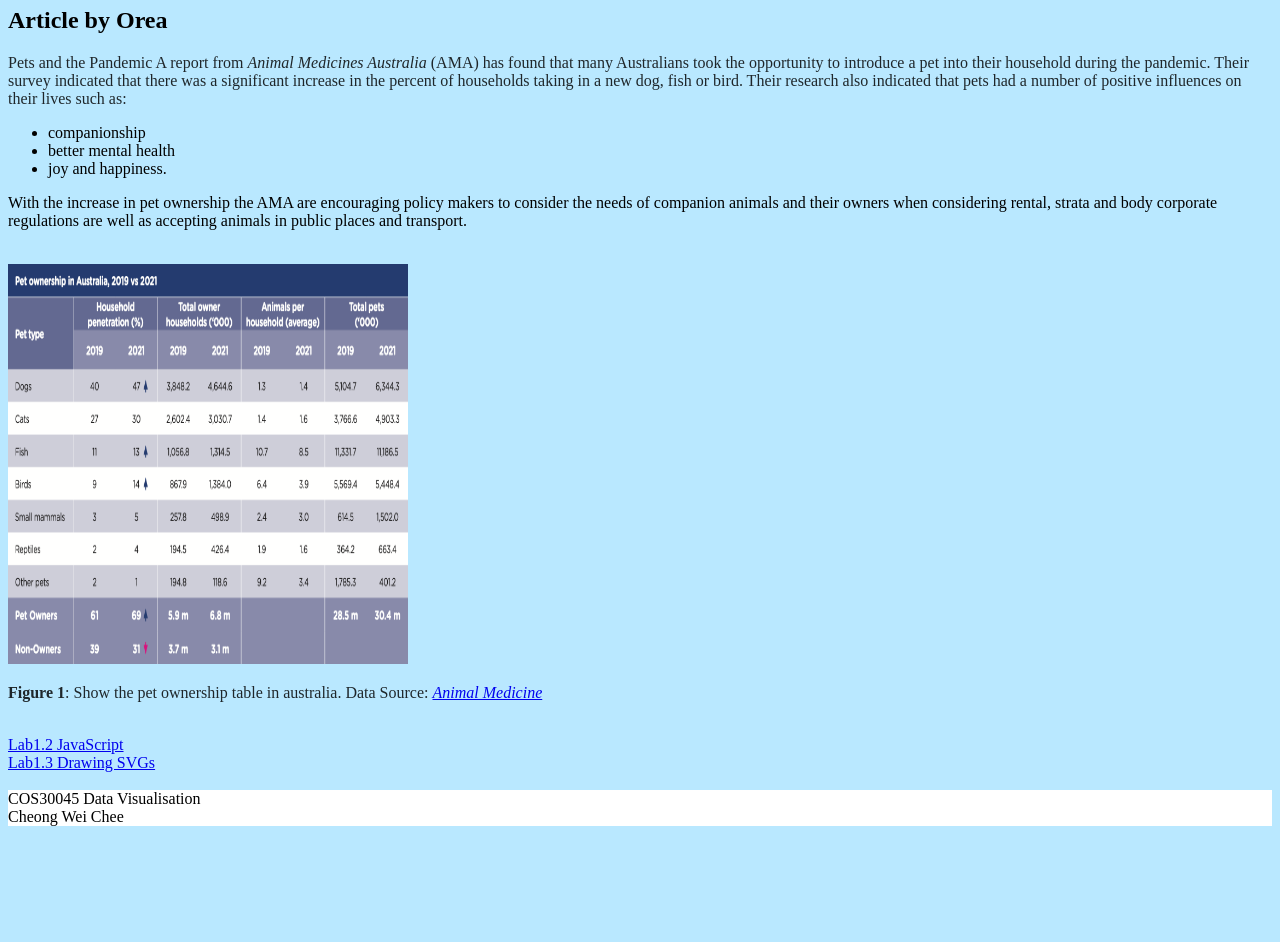
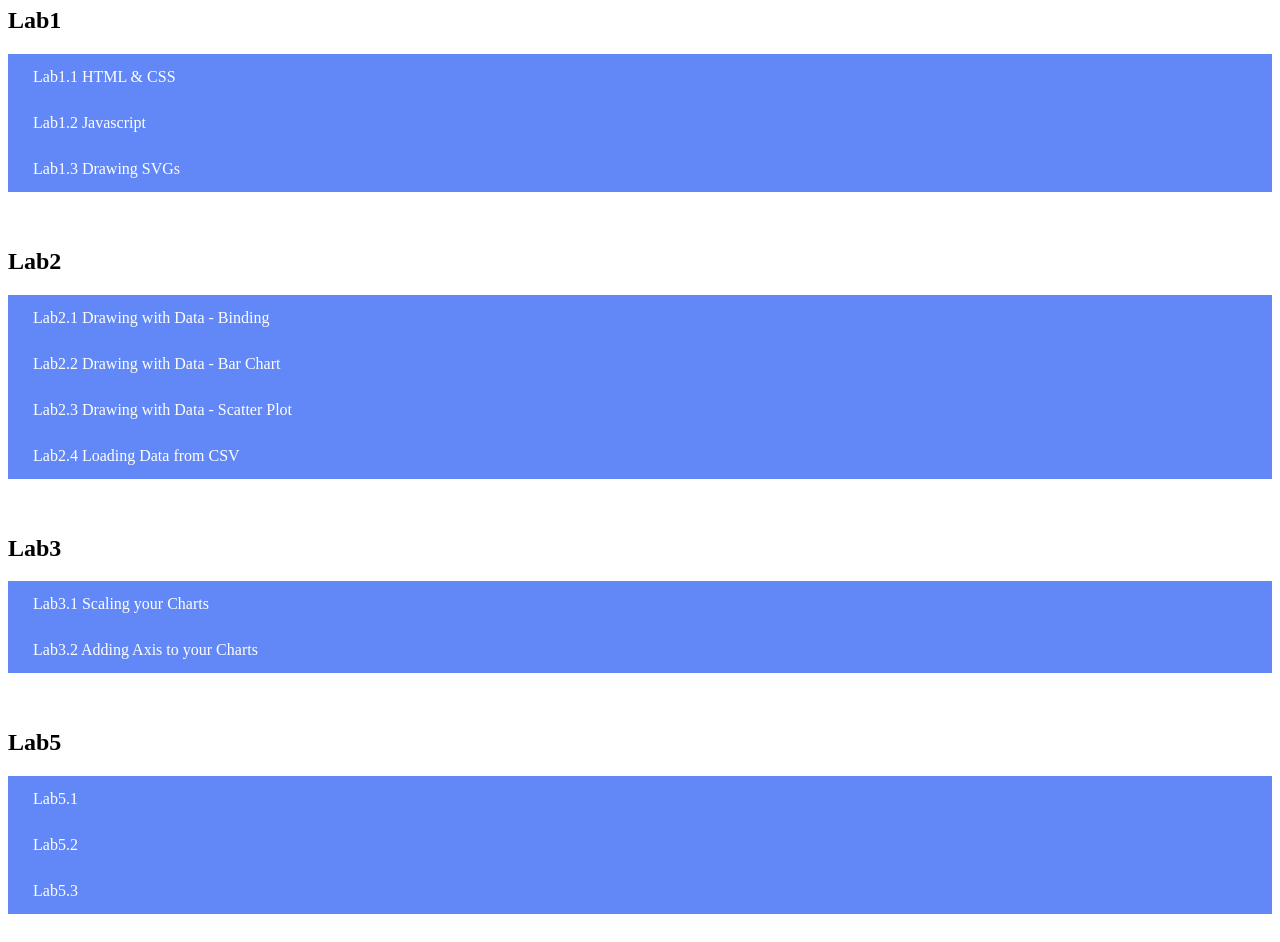
Before and after one commit to ChihiroChin/Datavisualisation, a plain HTML site: page index.html in a window 1280 px wide. Shown: the part 73-1015 px from the top of the page. Before the commit the page ends 907 px from the top, so only its background shows below. Drawn offline with Linux system fonts and the light colour scheme.

Commit message:
Add files via upload

```diff
--- a/index.html
+++ b/index.html
@@ -5,52 +5,62 @@
 	<meta charset="UTF-8"/>
 	<meta name="description"	content="Data Visualisation Exercise 1"/>
 	<meta name="keywords"		  content="HTML, CSS"/>
-	<meta name="author"			  content="Cheong Wei Chee, Ng Xin Ni"/>
+	<meta name="author"			  content="Cheong Wei Chee"/>
 
-	<title>Data visualisation Project</title>
+	<title>Lab Exercise Home Page</title>
 	<!--Insert description of exercise  -->
 
 	<style>
-	body {
-		background-color: rgb(185, 232, 255);
-	}
-	h1   {
-	color: rgb(31, 31, 69);}
 
-	p    {
-		color: rgba(0, 0, 0, 0.834);
-	}
-	footer{
-		background-color: white;
-	}
-
+		a:link, a:visited {
+			background-color: #6188f6;
+			color: white;
+			padding: 14px 25px;
+			text-decoration: none;
+			display:block
+		}
+		a:hover, a:active {
+ 			background-color: rgb(67, 5, 250);
+		}
 	</style>
 
 </head>
 
 <body>
 
-	<h1>Wind Energy</h1>
-	<h2>Article by Orea</h2>
-	<p>Pets and the Pandemic A report from <i>Animal Medicines Australia </i>(AMA) has found that many Australians took the opportunity to introduce a pet into their household during the pandemic. Their survey indicated that there was a significant increase in the percent of households taking in a new dog, fish or bird. Their research also indicated that pets had a number of positive influences on their lives such as:
-		<ul>
-			<li>companionship</li>
-			<li>better mental health</li>
-			<li>joy and happiness.</li>
-		  </ul>
+	<h1>Lab Exercise</h1>
 
-	With the increase in pet ownership the AMA are encouraging policy makers to consider the needs of companion animals and their owners when considering rental, strata and body corporate regulations are well as accepting animals in public places and transport.</p>
-
-	<br>
-	<img src="pet_ownership_in_australia_table.png" alt="pet ownership in australia table." width="400" height="400">
-	<p><b>Figure 1</b>: Show the pet ownership table in australia. Data Source:
-	<a href="https://animalmedicinesaustralia.org.au/wp-content/uploads/2021/08/AMAU005-PATP-Report21_v1.41_WEB.pdf"><i>Animal Medicine</i></p>
-	<br>
-	<a href="lab1-2.html">Lab1.2 JavaScript</a><br>
-	<a href="lab1-3.html">Lab1.3 Drawing SVGs</a>
+	<h2>Lab1</h2>
+    <a href="lab1-1.html">Lab1.1 HTML & CSS</a>
+	<a href="lab1-2.html">Lab1.2 Javascript</a>
+    <a href="lab1-3.html">Lab1.3 Drawing SVGs</a><br><br>
+	<h2>Lab2</h2>
+	<a href="lab2-1.html">Lab2.1 Drawing with Data - Binding</a>
+	<a href="lab2-2.html">Lab2.2 Drawing with Data - Bar Chart</a>
+	<a href="lab2-3.html">Lab2.3 Drawing with Data - Scatter Plot</a>
+	<a href="lab2-4.html">Lab2.4 Loading Data from CSV</a><br><br>
+	<h2>Lab3</h2>
+	<a href="lab3-1.html">Lab3.1 Scaling your Charts</a>
+	<a href="lab3-2.html">Lab3.2 Adding Axis to your Charts</a><br><br>
+	<h2>Lab5</h2>
+	<a href="lab5-1.html">Lab5.1</a>
+	<a href="lab5-2.html">Lab5.2</a>
+	<a href="lab5-3.html">Lab5.3</a><br><br>
+	<h2>Lab6</h2>
+	<a href="lab6-1.html">Lab6.1</a>
+	<a href="lab6-2.html">Lab6.2</a><br><br>
+	<h2>Lab7</h2>
+	<a href="lab7-1.html">Lab7.1</a>
+	<a href="lab7-2.html">Lab7.2</a>
+	<a href="lab7-3.html">Lab7.3</a><br><br>
+	<h2>Lab8</h2>
+	<a href="lab8-1.html">Lab8.1</a>
+	<a href="lab8-2.html">Lab8.2</a>
 
 	<br><br>
-	<footer>COS30045 Data Visualisation<br>Cheong Wei Chee</footer>
+	<footer>
+		COS30045 Data Visualisation <br>Cheong Wei Chee
+	</footer>
 
 </body>
 </html>
```
